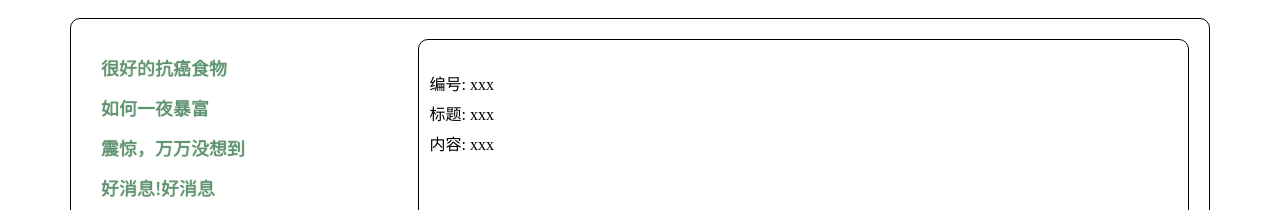
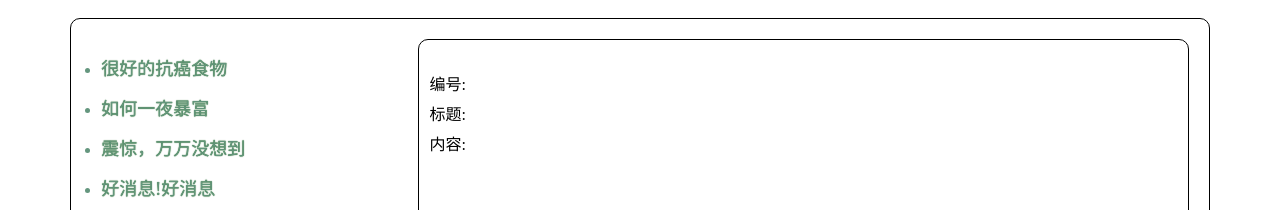
Before and after one commit to Ravilace/vue_study, a Vue app: page /news/detail in a window 1280 px wide. Shown: the part 182-392 px from the top of the page. Built offline with nearby package versions, Linux system fonts and the light colour scheme; the HTML template or start-up script is replaced by a standard one.

Commit message:
:sparkles: route query params

```diff
--- a/src/App.vue
+++ b/src/App.vue
@@ -4,13 +4,13 @@
 
 <template>
   <h2 class="title">Vue路由测试</h2>
-  <!--  导航区-->
+    <!--导航区-->
   <div class="navigate">
     <RouterLink to="/home" active-class="active">首页</RouterLink>
     <RouterLink :to="{name: '新闻'}" active-class="active">新闻</RouterLink>
     <RouterLink :to="{path: '/about'}" active-class="active">关于</RouterLink>
   </div>
-  <!--  展示区-->
+    <!--展示区-->
   <div class="main-content">
     <RouterView></RouterView>
   </div>
--- a/src/pages/Detail.vue
+++ b/src/pages/Detail.vue
@@ -1,12 +1,16 @@
 <script setup lang="ts">
-
+  import {useRoute} from 'vue-router'
+  import {toRefs} from "vue";
+  let route = useRoute()
+  let {query} = toRefs(route)
+  console.log('@', route)
 </script>
 
 <template>
   <ul class="news-list">
-    <li>编号: xxx</li>
-    <li>标题: xxx</li>
-    <li>内容: xxx</li>
+    <li>编号: {{query.id}}</li>
+    <li>标题: {{query.title}}</li>
+    <li>内容: {{query.content}}</li>
   </ul>
 </template>
 
--- a/src/pages/News.vue
+++ b/src/pages/News.vue
@@ -10,15 +10,32 @@ const newsList = reactive([
 </script>
 
 <template>
-  <!--  导航区-->
+  <!--导航区-->
   <div class="news">
     <ul>
       <li v-for="news in newsList">
-        <!--        嵌套的to需要书写完整的path-->
-        <RouterLink to="/news/detail">{{ news.title }}</RouterLink>
+        <!--嵌套的to需要书写完整的path-->
+        <!--模板字符串，添加``，然后变量名前加$-->
+        <!--第一种写法-->
+        <!--<RouterLink :to="`/news/detail?id=${news.id}&&title=${news.title}&&content=${news.content}`">-->
+        <!--  {{ news.title }}-->
+        <!--</RouterLink>-->
+        <!--第二种写法-->
+        <RouterLink
+          :to="{
+            name: '详细',
+            query: {
+              id: news.id,
+              title: news.title,
+              content: news.content,
+            }
+          }"
+        >
+          {{ news.title }}
+        </RouterLink>
       </li>
     </ul>
-    <!--  展示区-->
+    <!--展示区-->
     <div class="news-content">
       <RouterView></RouterView>
     </div>
@@ -35,8 +52,12 @@ const newsList = reactive([
 
 .news ul {
   margin-top: 30px;
-  list-style: none;
   padding-left: 10px;
+  /*list-style: none;*/
+}
+
+.news li::marker {
+  color: #64967e;
 }
 
 .news li > a {
--- a/src/router/index.ts
+++ b/src/router/index.ts
@@ -22,6 +22,7 @@ const router = createRouter({
       component: News,
       children: [
         {
+          name: '详细',
           // 子集不需要写斜杠
           path: 'detail',
           component: Detail,
```
